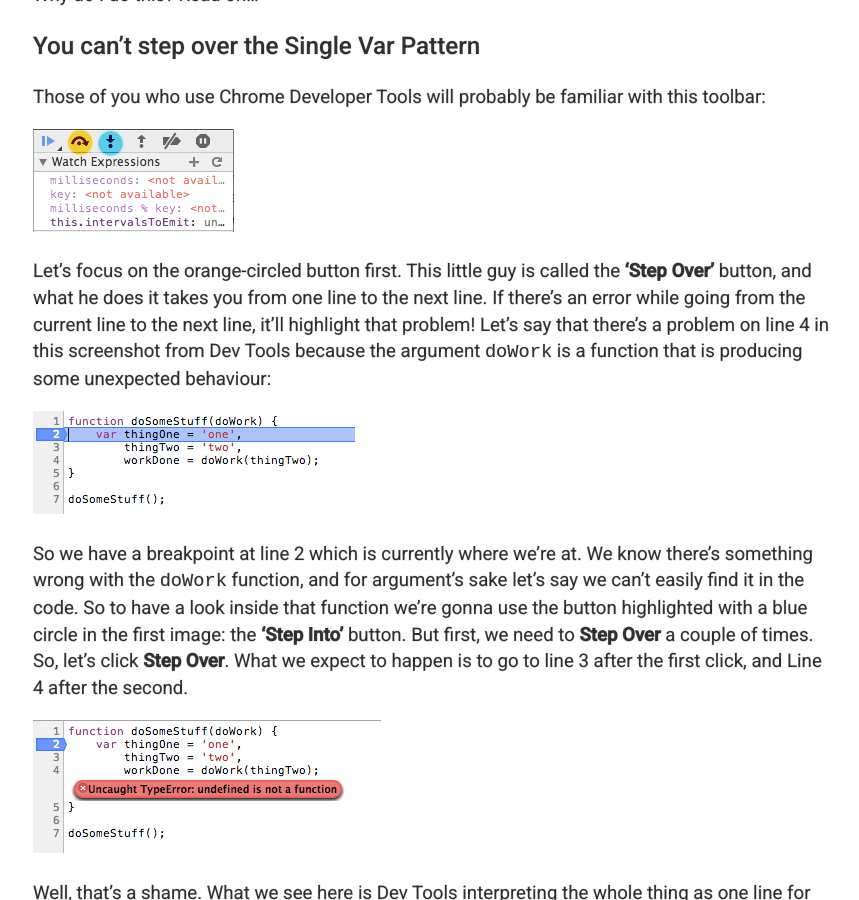
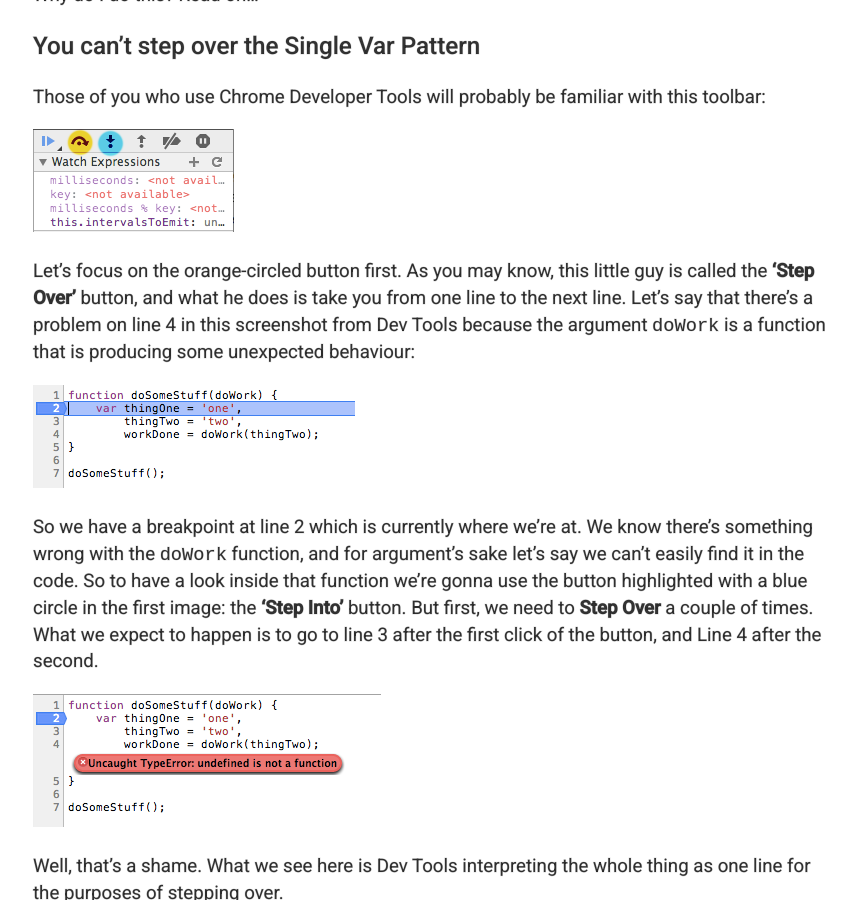
Before and after one commit to basicallydan/danhough.com, a Jekyll site: the page built from _posts/2014-03-10-single-var-pattern-rant.markdown, in a window 1280 px wide and 900 px high, scrolled down 1216 px. Shown: the whole window, without its empty margins (207-1066 px from the left). Built offline with Jekyll 4.4.1, drawn with Linux system fonts in a browser that asks for light colours; Markdown is read by kramdown in place of the engine named in the settings; comment, search, counter and statistics services are not loaded; some of the changed text lies outside the part shown.

Commit message:
Recognised Jon's critique and added his wise quote

````diff
--- a/_posts/2014-03-10-single-var-pattern-rant.markdown
+++ b/_posts/2014-03-10-single-var-pattern-rant.markdown
@@ -45,11 +45,11 @@
 
 ![Chrome Dev Tools Code Navigation Toolbar](/img/single-var-dev-tools-1.png)
 
-Let's focus on the orange-circled button first. This little guy is called the **'Step Over'** button, and what he does it takes you from one line to the next line. If there's an error while going from the current line to the next line, it'll highlight that problem! Let's say that there's a problem on line 4 in this screenshot from Dev Tools because the argument `doWork` is a function that is producing some unexpected behaviour:
+Let's focus on the orange-circled button first. As you may know, this little guy is called the **'Step Over'** button, and what he does is take you from one line to the next line. Let's say that there's a problem on line 4 in this screenshot from Dev Tools because the argument `doWork` is a function that is producing some unexpected behaviour:
 
 ![Breakpoint at line 2](/img/single-var-dev-tools-2.png)
 
-So we have a breakpoint at line 2 which is currently where we're at. We know there's something wrong with the `doWork` function, and for argument's sake let's say we can't easily find it in the code. So to have a look inside that function we're gonna use the button highlighted with a blue circle in the first image: the **'Step Into'** button. But first, we need to **Step Over** a couple of times. So, let's click **Step Over**. What we expect to happen is to go to line 3 after the first click, and Line 4 after the second.
+So we have a breakpoint at line 2 which is currently where we're at. We know there's something wrong with the `doWork` function, and for argument's sake let's say we can't easily find it in the code. So to have a look inside that function we're gonna use the button highlighted with a blue circle in the first image: the **'Step Into'** button. But first, we need to **Step Over** a couple of times. What we expect to happen is to go to line 3 after the first click of the button, and Line 4 after the second.
 
 ![Goes straight to error](/img/single-var-dev-tools-3.png)
 
@@ -137,6 +137,8 @@
     ,baz   = 'qux';
 ```
 
+As my friend [Jon](https://twitter.com/jonfinerty) said, "I've always found that for new people, the less syntax the better." With Single Var, we're introducing seemingly random comments and convention-based indentation. This is *more* syntax.
+
 The "readability" thing is clearly a subjective matter, and I can't get my head around the supposed benefits. To me it seems more simple and elegant to give each variable the honour of having its own `var` statement.
 
 ## Conclusion
````
Also changed, not shown: other parts of _posts/2014-03-10-single-var-pattern-rant.markdown (+2 -2 lines).
